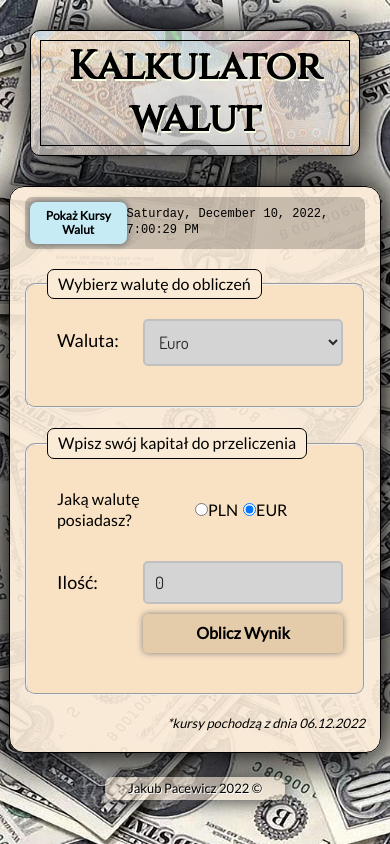
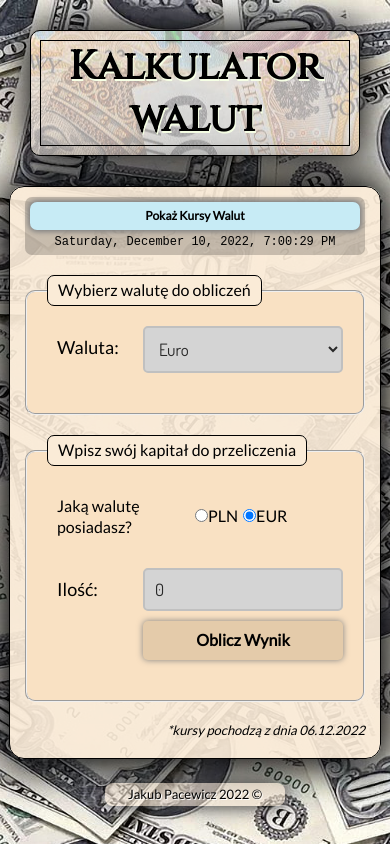
Before and after one commit to pecet3/currencyConverter-react, a React (Create React App) app: page / in a window 390 px wide. Built offline with nearby package versions, Linux system fonts and the light colour scheme; a web font is replaced by a local one.

Commit message:
styled modules

```diff
--- a/src/App/RatesButton/style.css
+++ b/src/App/RatesButton/style.css
@@ -1,15 +1,23 @@
-.buttonAndDate{
+.buttonAndDate {
     background-color: rgba(0, 0, 0, 0.2);
-    padding: 2px;
     border-radius: 7px;
-    display:flex;
-    align-items: center;
-    justify-content: space-between;
     padding: 5px;
     margin-top: 5px;
+
+    display: grid;
+    grid-template-columns: 1fr 4fr;
+    align-items: center;
 }
-.ratesButton{
-    border:none;
+
+@media(max-width: 767px) {
+    .buttonAndDate {
+        grid-template-columns: 1fr;
+        grid-gap: 5px;
+    }
+}
+
+.ratesButton {
+    border: none;
     padding: 7px;
     background-color: hsl(193, 70%, 87%);
     border-radius: 7px;
@@ -18,11 +26,10 @@
     transition: .3s;
     color: rgb(0, 0, 0);
     box-shadow: 0px 0px 5px 2px gray;
-    align-self: flex-start;
 
 }
 
-.ratesButton:hover{
+.ratesButton:hover {
     cursor: pointer;
     transform: scale(1.04);
     background-color: hsl(194, 87%, 84%);
--- a/src/App/ShowDate/style.css
+++ b/src/App/ShowDate/style.css
@@ -1,5 +1,11 @@
 .date{
     font-family: 'Martian Mono', monospace;
     font-size: 12px;
-    justify-self: flex-end;
+    justify-self: end;
 }
+
+@media(max-width: 767px){
+    .date{
+        justify-self: center;
+    }
+}
```
